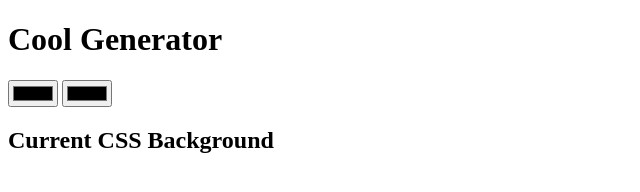
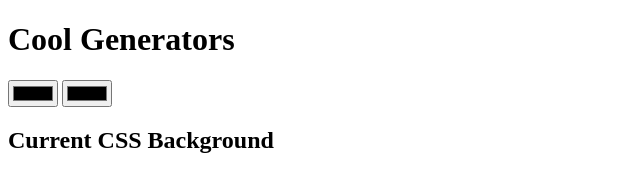
Before and after one commit to jpmshanga/background-generator, a plain HTML site: page index.html in a window 1280 px wide. Shown: the full height of the page, 0-640 px from the left. Drawn offline with Linux system fonts and the light colour scheme.

Commit message:
Update index.html

```diff
--- a/index.html
+++ b/index.html
@@ -6,7 +6,7 @@
 	<title>Gradient background</title>
 </head>
 <body id="generator">
-	<h1>Cool Generator</h1>
+	<h1>Cool Generators</h1>
 	<input type="color" class="color1">
 	<input type="color" class="color2">
 	<h2>Current CSS Background</h2>
```
